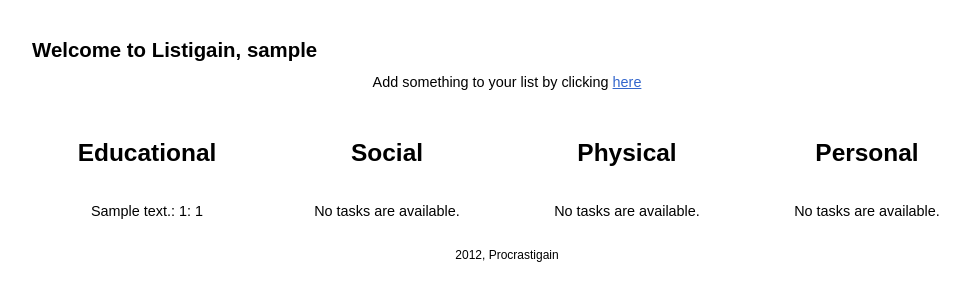
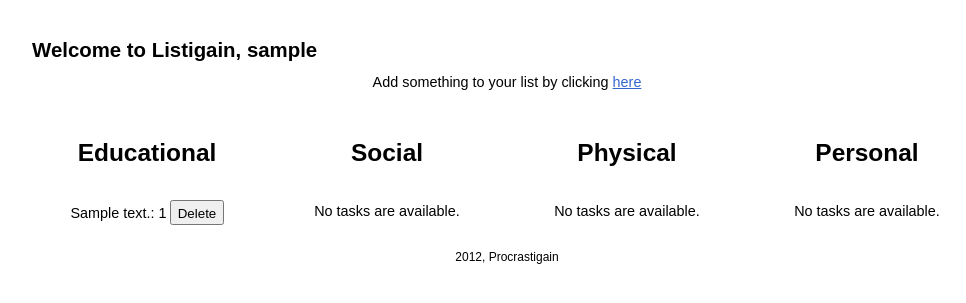
Before and after one commit to garnermccloud/OLD_DJANGO, a Django app: page /listigain/ in a window 1280 px wide. Shown: the part 153-456 px from the top of the page, without its empty margins (133-1099 px from the left). Run offline with Django 3.2, Linux system fonts and the light colour scheme; a user stored in the database is signed in; tables that the repository leaves empty hold one stand-in row (values such as "Sample post"); parts of the project's set-up code (start-up, migrations or seed data) failed here and were passed over; some libraries are stand-ins or nearby versions.

Commit message:
Delete task functionality
Users are able to delete their tasks from the database

```diff
--- a/Listigain/models.py
+++ b/Listigain/models.py
@@ -1,6 +1,7 @@
 from django.db import models
 from django.contrib.auth.models import User
 from django.forms import ModelForm
+from django import forms
 
 
 # Create your models here.
--- a/Listigain/views.py
+++ b/Listigain/views.py
@@ -1,14 +1,14 @@
 # Create your views here.
 from django.contrib.auth import logout
 from django.http import HttpResponseRedirect
-from django.shortcuts import render_to_response, render
+from django.shortcuts import render_to_response, render, get_object_or_404
 from django.contrib.auth.decorators import login_required
 from django import forms
 from django.contrib.auth.forms import UserCreationForm
 from django.core.context_processors import csrf
 from django.template.context import RequestContext
 from Listigain.models import Task
-from Listigain.models import TaskForm
+from Listigain.models import TaskForm, DeleteTask
 
 
 @login_required
@@ -44,3 +44,9 @@ def add(request):
     return render(request, 'addtask.html', {
         'form': form,
         })
+
+def delete(request, task_id):
+    task = get_object_or_404(Task, pk=task_id)
+    if request.method == "POST":
+        task.delete()
+    return HttpResponseRedirect('/listigain/')
--- a/Procrastigain/urls.py
+++ b/Procrastigain/urls.py
@@ -18,6 +18,7 @@ urlpatterns = patterns('',
      url(r'^writigain/$', 'Writigain.views.index', name='home'),
      url(r'^listigain/$', 'Listigain.views.index', name='home'),
     url(r'^listigain/add$', 'Listigain.views.add', name='home'),
+    url(r'^listigain/(?P<task_id>\d+)/delete$', 'Listigain.views.delete', name='home'),
      url(r'^main/$', 'Main.views.index', name='home'),
 
     # url(r'^Procrastigain/', include('Procrastigain.foo.urls')),
--- a/templates/Listigain.html
+++ b/templates/Listigain.html
@@ -25,7 +25,11 @@ Main page of the Writigain.
        <br>
            {% if educational_task_list %}
                    {% for task in educational_task_list %}
-                       <p>{{ task.content }}:  {{ task.priority }}: {{ task.id }}</p>
+                       <form action="/listigain/{{ task.id }}/delete" method="post"> {% csrf_token %}
+                       <p>{{ task.content }}:  {{ task.priority }}
+                            <input type="submit" value="Delete" />
+                       </p>
+                       </form>
                    {% endfor %}
            {% else %}
                <p>No tasks are available.</p>
@@ -36,7 +40,11 @@ Main page of the Writigain.
             <br>
             {% if social_task_list %}
                 {% for task in social_task_list %}
-                    <p>{{ task.content }}:  {{ task.priority }}: {{ task.id }}</p>
+                    <form action="/listigain/{{ task.id }}/delete" method="post"> {% csrf_token %}
+                        <p>{{ task.content }}:  {{ task.priority }}
+                            <input type="submit" value="Delete" />
+                        </p>
+                    </form>
                 {% endfor %}
             {% else %}
                 <p>No tasks are available.</p>
@@ -47,7 +55,11 @@ Main page of the Writigain.
             <br>
             {% if physical_task_list %}
                 {% for task in physical_task_list %}
-                    <p>{{ task.content }}:  {{ task.priority }}: {{ task.id }} </p>
+                    <form action="/listigain/{{ task.id }}/delete" method="post"> {% csrf_token %}
+                        <p>{{ task.content }}:  {{ task.priority }}
+                            <input type="submit" value="Delete" />
+                        </p>
+                    </form>
                 {% endfor %}
             {% else %}
                 <p>No tasks are available.</p>
@@ -58,7 +70,11 @@ Main page of the Writigain.
             <br>
             {% if personal_task_list %}
                 {% for task in personal_task_list %}
-                        <p>{{ task.content }}:  {{ task.priority }}: {{ task.id }}</p>
+                    <form action="/listigain/{{ task.id }}/delete" method="post"> {% csrf_token %}
+                        <p>{{ task.content }}:  {{ task.priority }}
+                            <input type="submit" value="Delete" />
+                        </p>
+                    </form>
                 {% endfor %}
             {% else %}
                 <p>No tasks are available.</p>
```
Also changed, not shown: 1 other file.
